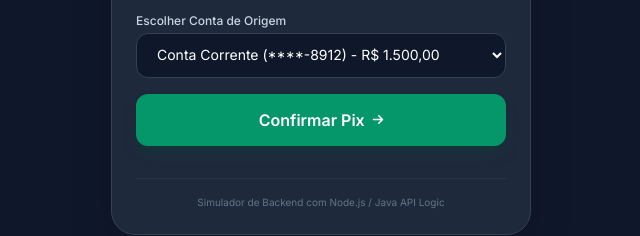
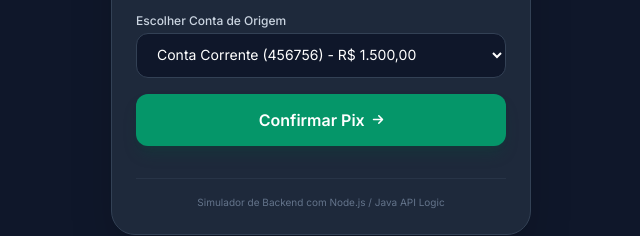
Before and after one commit to jsuporte035-source/Transfer-ncia-Pix-, a plain HTML site: page index.html in a window 1280 px wide. Shown: the part 500-736 px from the top of the page, 319-959 px from the left. Drawn offline with nearby package versions, Linux system fonts and the light colour scheme.

Commit message:
Update index.html

```diff
--- a/index.html
+++ b/index.html
@@ -82,8 +82,8 @@
                     <div>
                         <label class="block text-xs font-medium text-slate-300 mb-1">Escolher Conta de Origem</label>
                         <select id="conta-origem" class="w-full px-4 py-3 bg-slate-900 border border-slate-700 rounded-xl text-sm text-white focus:outline-none focus:border-emerald-500 transition">
-                            <option value="Conta Corrente (****-8912)">Conta Corrente (****-8912) - R$ 1.500,00</option>
-                            <option value="Conta Poupança (****-3321)">Conta Poupança (****-3321) - R$ 450,00</option>
+                            <option value="Conta Corrente (****-8912)">Conta Corrente (456756) - R$ 1.500,00</option>
+                            <option value="Conta Poupança (****-3321)">Conta Poupança (456756) - R$ 450,00</option>
                         </select>
                     </div>
 
```
